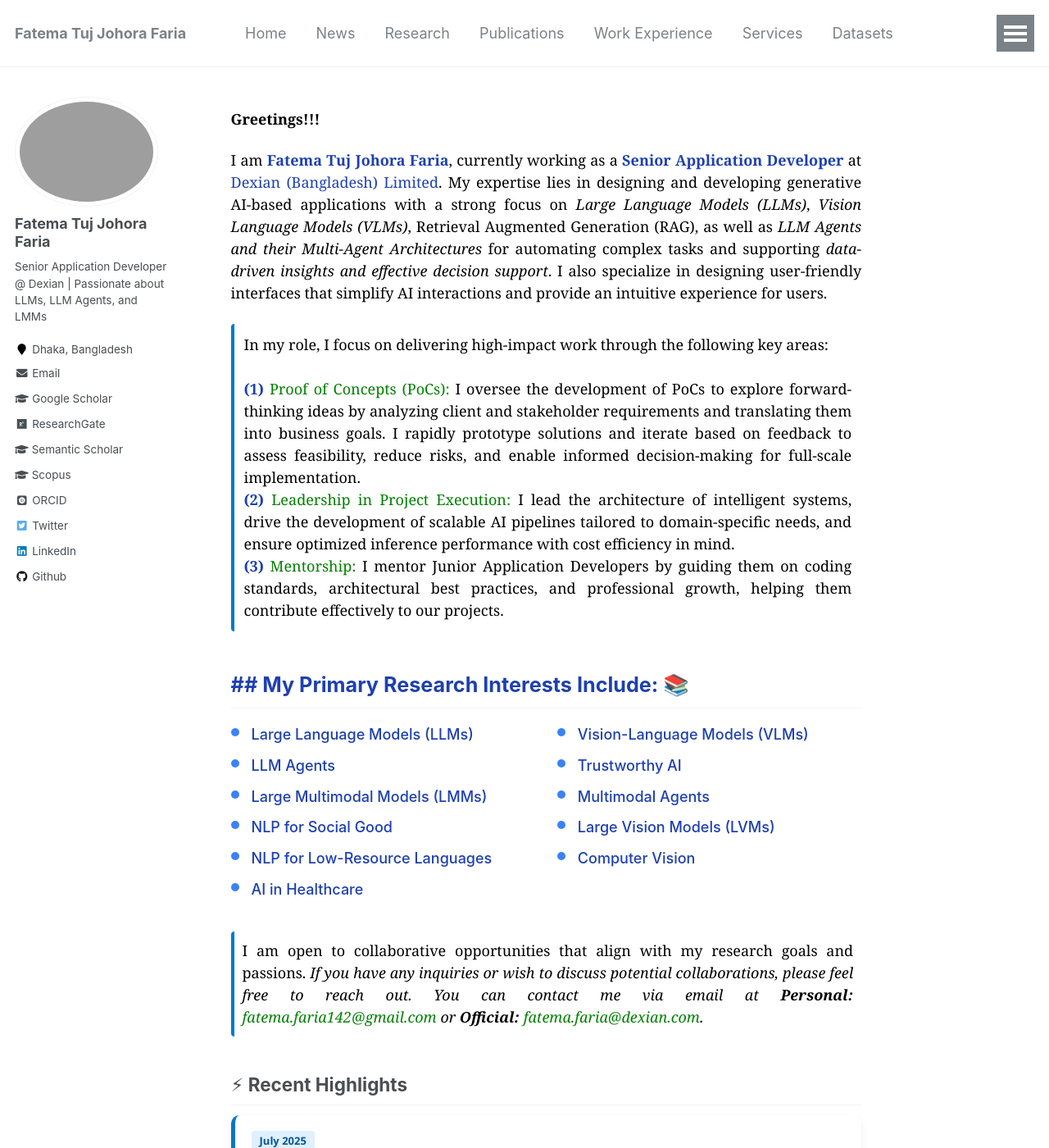
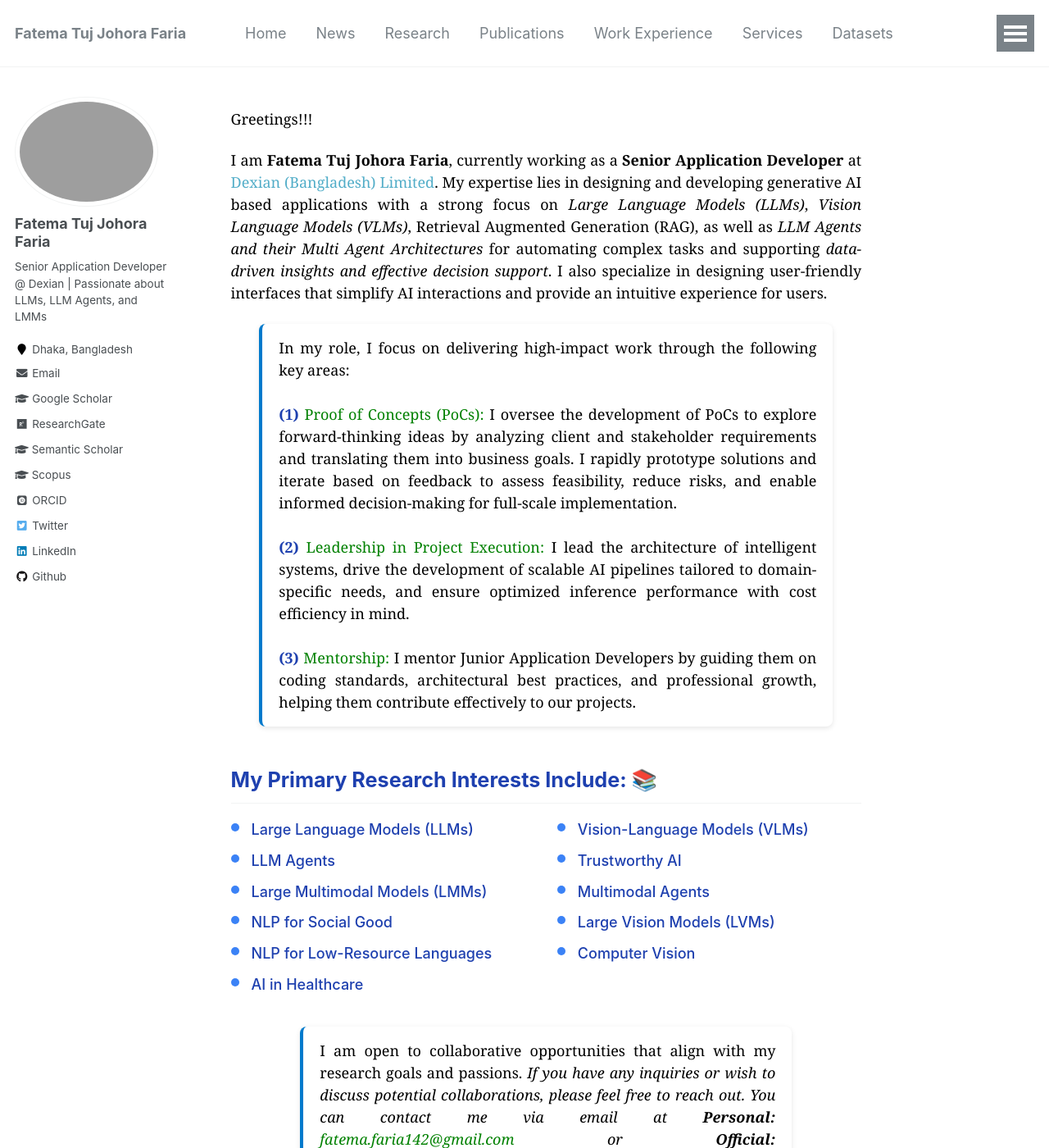
Before and after one commit to fatemafaria142/fatemafaria142.github.io, a Jekyll site: the page built from _pages/about.md, in a window 1280 px wide and 1400 px high. Shown: the whole window at 82% size. Built offline with Jekyll 4.4.1, drawn with Linux system fonts in a browser that asks for light colours; some web fonts are replaced.

Commit message:
Update about

```diff
--- a/_pages/about.md
+++ b/_pages/about.md
@@ -8,28 +8,21 @@
   - /about.html
 ---
 
-<span style="color:black; font-weight:bold; font-family:Georgia;">Greetings!!!</span>
+<span style="color:black; font-family:Georgia">Greetings!!!</span>
 
-<p style="text-align:justify; color:black; font-family:Georgia;">
-  I am <strong style="color:#1e40af;">Fatema Tuj Johora Faria</strong>, currently working as a
-  <strong style="color:#1e40af;">Senior Application Developer</strong> at
-  <a href="https://www.linkedin.com/company/dexiansolutions/" style="color:#1e40af; text-decoration:none;">Dexian (Bangladesh) Limited</a>.
-  My expertise lies in designing and developing generative AI-based applications with a strong focus on
-  <em>Large Language Models (LLMs)</em>, <em>Vision Language Models (VLMs)</em>,
-  Retrieval Augmented Generation (RAG), as well as
-  <em>LLM Agents and their Multi-Agent Architectures</em> for automating complex tasks and supporting
-  <em>data-driven insights and effective decision support</em>. I also specialize in designing
-  user-friendly interfaces that simplify AI interactions and provide an intuitive experience for users.
+<p style="text-align:justify; color:black; font-family:Georgia">
+  I am <strong>Fatema Tuj Johora Faria</strong>, currently working as a <strong>Senior Application Developer</strong> at <a href="https://www.linkedin.com/company/dexiansolutions/">Dexian (Bangladesh) Limited</a>. My expertise lies in designing and developing generative AI based applications with a strong focus on <em>Large Language Models (LLMs)</em>, <em>Vision Language Models (VLMs)</em>, Retrieval Augmented Generation (RAG), as well as <em>LLM Agents and their Multi Agent Architectures</em> for automating complex tasks and supporting <em>data-driven insights and effective decision support</em>. I also specialize in designing user-friendly interfaces that simplify AI interactions and provide an intuitive experience for users.
 </p>
 
 
-<p style="text-align:justify; color:black; font-family:Georgia; background-color:#ffffff; padding:12px; border-left:4px solid #007acc; border-radius:4px;">
-    In my role, I focus on delivering high-impact work through the following key areas:
-    <br><br>
-    <b style="color:#1e40af;">(1)</b> <span style="color:green;">Proof of Concepts (PoCs):</span> I oversee the development of PoCs to explore forward-thinking ideas by analyzing client and stakeholder requirements and translating them into business goals. I rapidly prototype solutions and iterate based on feedback to assess feasibility, reduce risks, and enable informed decision-making for full-scale implementation.<br>
-    <b style="color:#1e40af;">(2)</b> <span style="color:green;">Leadership in Project Execution:</span> I lead the architecture of intelligent systems, drive the development of scalable AI pipelines tailored to domain-specific needs, and ensure optimized inference performance with cost efficiency in mind.<br>
-    <b style="color:#1e40af;">(3)</b> <span style="color:green;">Mentorship:</span> I mentor Junior Application Developers by guiding them on coding standards, architectural best practices, and professional growth, helping them contribute effectively to our projects.
-</p>
+<div style="max-width:700px; margin:auto; background-color:#ffffff; border-left:4px solid #007acc; border-radius:8px; padding:16px 20px; font-family:Georgia, serif; color:black; box-shadow:0 2px 6px rgba(0, 0, 0, 0.1); text-align:justify;">
+  In my role, I focus on delivering high-impact work through the following key areas:
+  <br><br>
+  <b style="color:#1e40af;">(1)</b> <span style="color:green;">Proof of Concepts (PoCs):</span> I oversee the development of PoCs to explore forward-thinking ideas by analyzing client and stakeholder requirements and translating them into business goals. I rapidly prototype solutions and iterate based on feedback to assess feasibility, reduce risks, and enable informed decision-making for full-scale implementation.<br><br>
+  <b style="color:#1e40af;">(2)</b> <span style="color:green;">Leadership in Project Execution:</span> I lead the architecture of intelligent systems, drive the development of scalable AI pipelines tailored to domain-specific needs, and ensure optimized inference performance with cost efficiency in mind.<br><br>
+  <b style="color:#1e40af;">(3)</b> <span style="color:green;">Mentorship:</span> I mentor Junior Application Developers by guiding them on coding standards, architectural best practices, and professional growth, helping them contribute effectively to our projects.
+</div>
+
 
 <style>
   .research-interests {
@@ -99,7 +92,7 @@
 </style>
 
 <div class="research-interests">
-  <h2>## My Primary Research Interests Include: 📚</h2>
+  <h2>My Primary Research Interests Include: 📚</h2>
   <div class="research-grid">
     <ul>
       <li><em>Large Language Models (LLMs)</em></li>
@@ -119,12 +112,16 @@
   </div>
 </div>
 
-<p style="color:black; font-family:Georgia; text-align:justify; background-color:#ffffff; padding:10px; border-left:4px solid #007acc; border-radius:4px;">
-    I am open to collaborative opportunities that align with my research goals and passions.
-    <em>If you have any inquiries or wish to discuss potential collaborations, please feel free to reach out. You can contact me via email at
+
+<div style="max-width:600px; margin:auto; background-color:#ffffff; border-left:4px solid #007acc; border-radius:8px; padding:16px 20px; font-family:Georgia, serif; color:black; box-shadow:0 2px 6px rgba(0, 0, 0, 0.1); text-align:justify;">
+  I am open to collaborative opportunities that align with my research goals and passions.
+  <em>
+    If you have any inquiries or wish to discuss potential collaborations, please feel free to reach out. You can contact me via email at
     <b>Personal:</b> <a href="mailto:fatema.faria142@gmail.com" style="color:green; text-decoration:none;">fatema.faria142@gmail.com</a> or
-    <b>Official:</b> <a href="mailto:fatema.faria@dexian.com" style="color:green; text-decoration:none;">fatema.faria@dexian.com</a>.</em>
-</p>
+    <b>Official:</b> <a href="mailto:fatema.faria@dexian.com" style="color:green; text-decoration:none;">fatema.faria@dexian.com</a>.
+  </em>
+</div>
+
 
 ## ⚡ Recent Highlights
 
```
